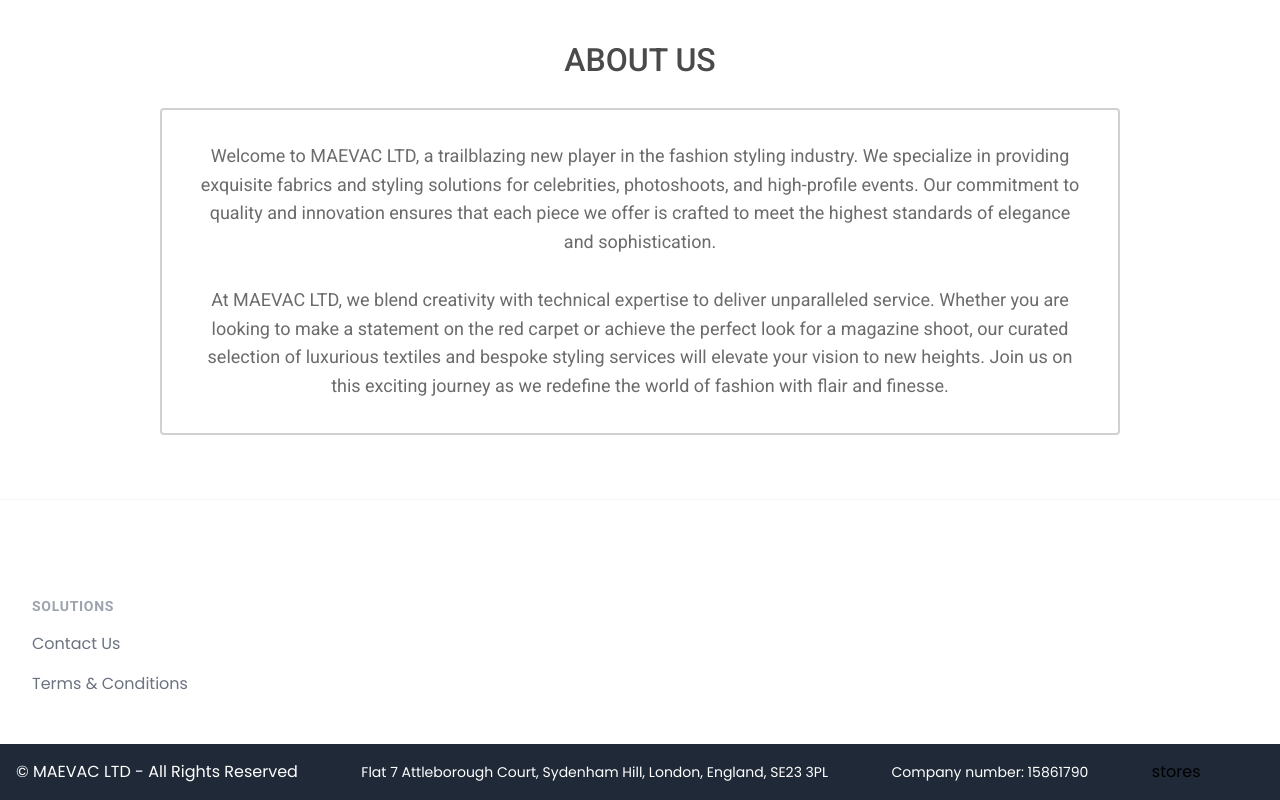
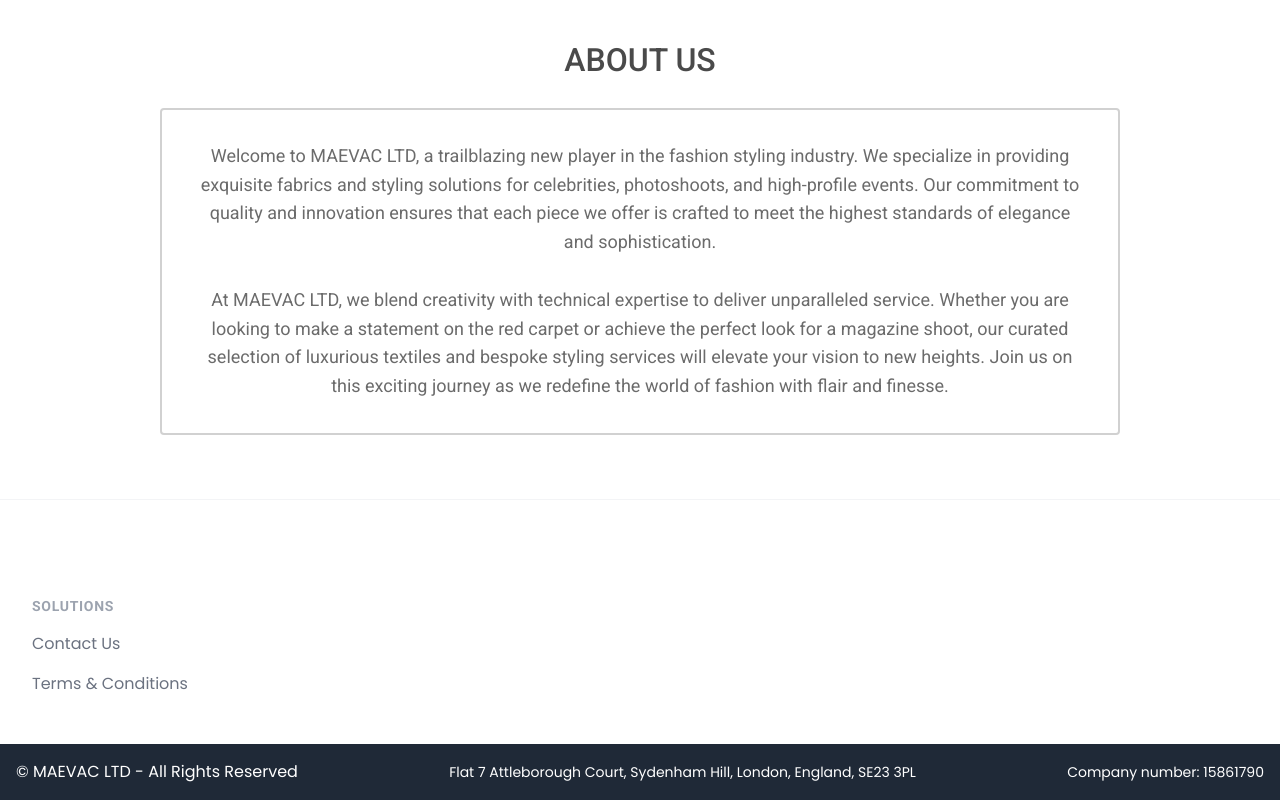
Before and after one commit to thenerdyones/maevac, a website: page public/index.html in a window 1280 px wide. Shown: the part 1325-2125 px from the top of the page. Drawn offline with Linux system fonts and the light colour scheme.

Commit message:
little changes to the footer section

```diff
--- a/public/index.html
+++ b/public/index.html
@@ -265,12 +265,12 @@
 
     <!-- copyright -->
     <div class="bg-gray-800 py-4">
-        <div class="container flex items-center justify-between">
+        <div class="container flex items-center justify-between text-[10px] md:text-base">
             <p class="text-white">&copy; MAEVAC LTD - All Rights Reserved</p>
             <p class="text-white text-sm"> Flat 7 Attleborough Court, Sydenham Hill, London,
                 England, SE23 3PL</p>
             <p class="text-white text-sm">Company number: 15861790</p>
-                stores</p>
+
         </div>
     </div>
     <!-- ./copyright -->
```
